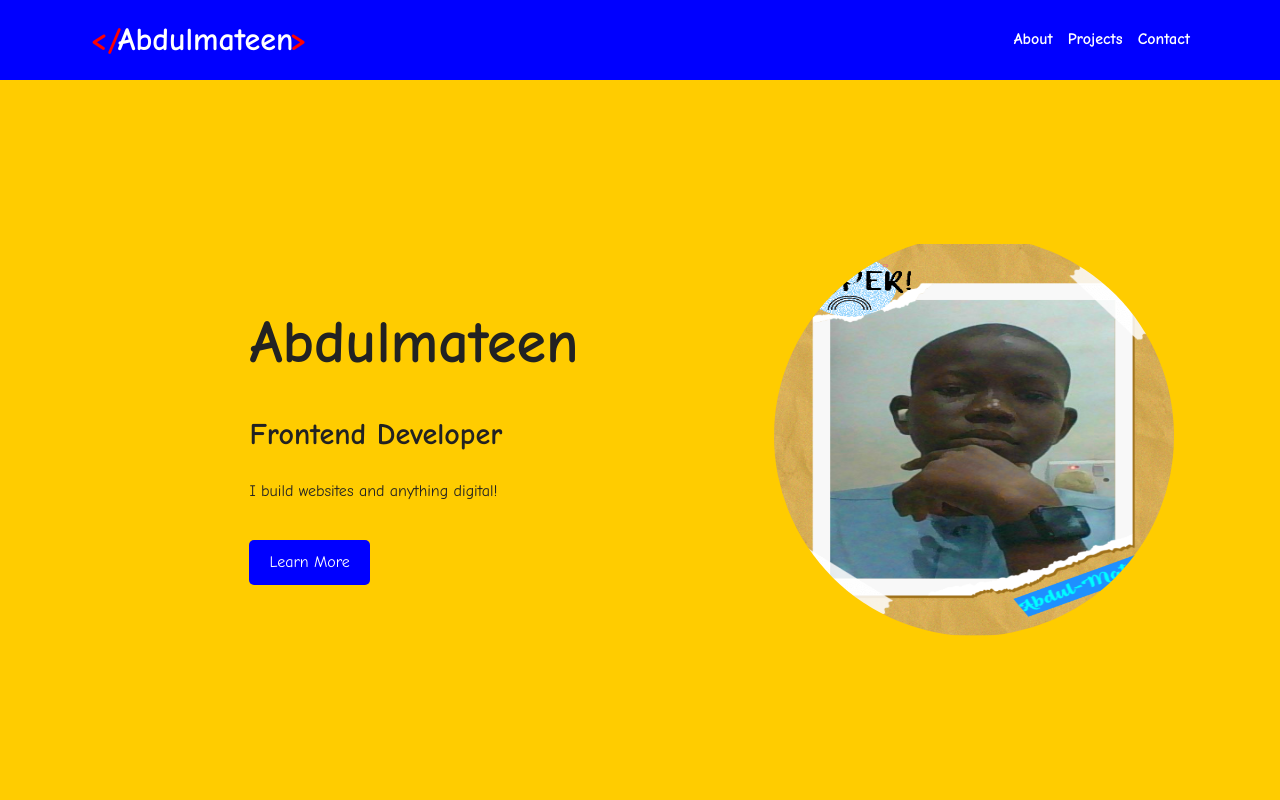
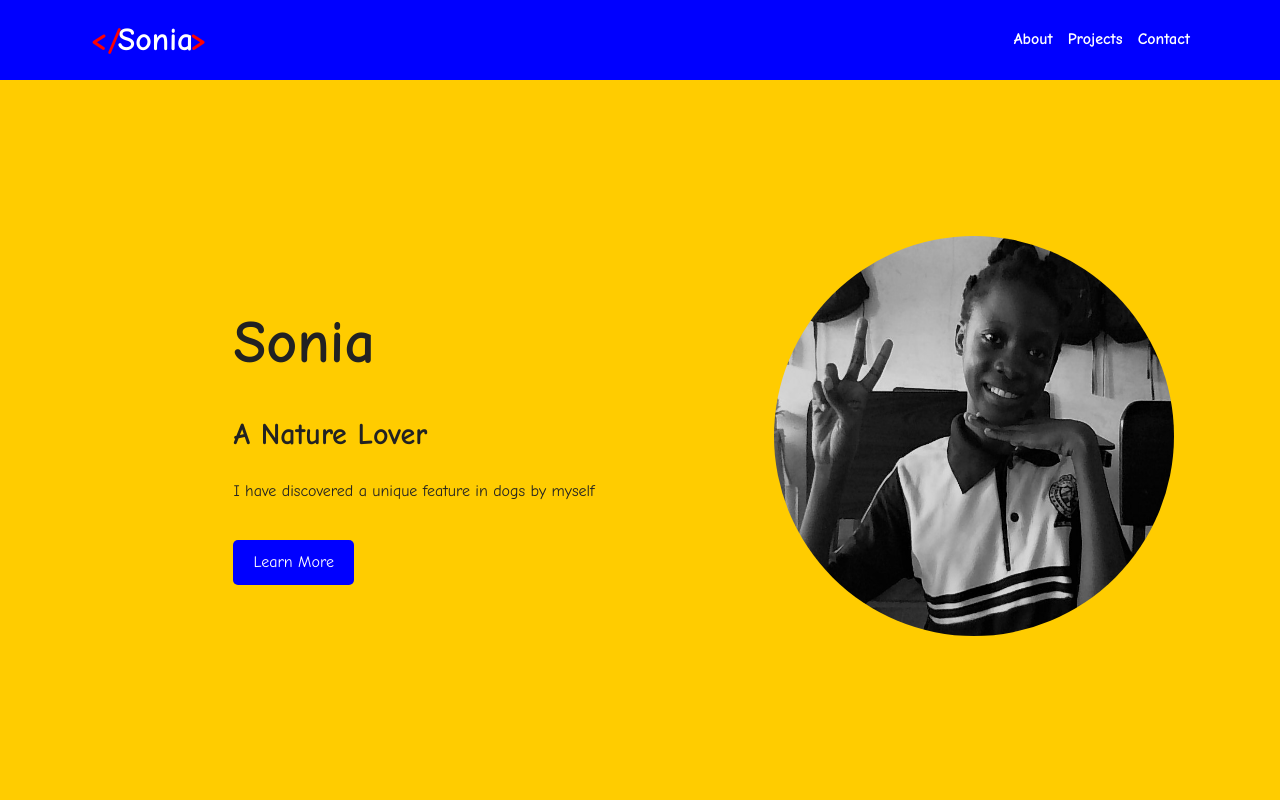
Before and after one commit to Fotress-school/Sonia, a plain HTML site: page index.html in a window 1280 px wide. Shown: the top 800 px of the page. Drawn offline with Linux system fonts and the light colour scheme.

Commit message:
initial commit

```diff
--- a/index.html
+++ b/index.html
@@ -4,7 +4,7 @@
 <head>
     <meta charset="UTF-8">
     <meta name="viewport" content="width=device-width, initial-scale=1.0">
-    <title>Abdulmarteen Sanusi - Portfolio</title>
+    <title>Sonia - Portfolio</title>
     <link rel="stylesheet" href="https://cdnjs.cloudflare.com/ajax/libs/font-awesome/6.6.0/css/all.min.css" integrity="sha512-Kc323vGBEqzTmouAECnVceyQqyqdsSiqLQISBL29aUW4U/M7pSPA/gEUZQqv1cwx4OnYxTxve5UMg5GT6L4JJg==" crossorigin="anonymous" referrerpolicy="no-referrer" />
     <link rel="stylesheet" href="styles.css">
 </head>
@@ -15,7 +15,7 @@
         <div class="container">
             <h1 class="logo">
                 <span class="special-text">
-                    Abdulmateen
+                    Sonia
                 </span>
             </h1>
             <nav>
@@ -39,13 +39,13 @@
         <div class="container">
             <div class="hero-content">
                 <div class="hero-text">
-                    <h1>Abdulmateen</h1>
-                    <h2>Frontend Developer</h2>
-                    <p>I build websites and anything digital!</p>
+                    <h1>Sonia</h1>
+                    <h2>A Nature Lover</h2>
+                    <p>I have discovered a unique feature in dogs by myself</p>
                     <a href="#about" class="btn">Learn More</a>
                 </div>
                 <div class="hero-image">
-                    <img src="/abdul.jpg"alt="abdul">
+                    <img src="/sonia.jpg"alt="abdul">
                 </div>
             </div>
         </div>
```
Also changed, not shown: sonia.jpg (added), sonia2.jpg (added).
